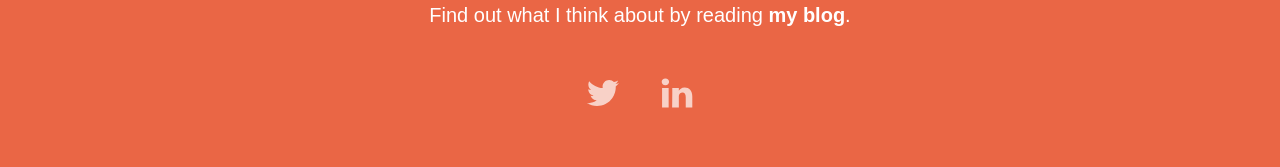
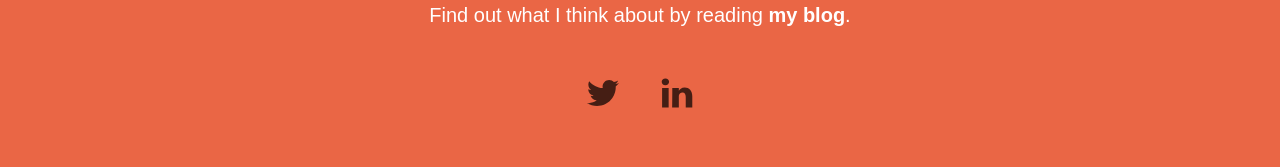
Before and after one commit to rubenduiveman/rd2019, a Vue app in the folder website/: page /#/ in a window 1280 px wide. Shown: the part 603-770 px from the top of the page. Built offline with nearby package versions, Linux system fonts and the light colour scheme.

Commit message:
Scoped socials styling.

```diff
--- a/website/src/components/Intro.vue
+++ b/website/src/components/Intro.vue
@@ -1,5 +1,5 @@
 <template>
-  <main>
+  <main class="intro">
     <h1>Ruben Duiveman</h1>
     <!-- <h2 class="faded">Full stack frontend developer</h2> -->
     <h2 class="faded">Product & UX</h2>
--- a/website/src/style/defaults.scss
+++ b/website/src/style/defaults.scss
@@ -104,25 +104,29 @@ a.outbound {
 	border-radius: 12px;
 }
 
-.theme-light [href*="twitter"],
+.theme-light footer [href*="twitter"],
+.theme-light .intro [href*="twitter"],
 .dark[href*="twitter"] {
 	background-image: url("assets/icons/twitter-dark.svg");
 	margin: 0 1vw;
 }
 
-.theme-light [href*="linkedin"],
+.theme-light footer [href*="linkedin"],
+.theme-light .intro [href*="linkedin"],
 .dark[href*="linkedin"] {
 	background-image: url("assets/icons/linkedin-dark.svg");
 	margin: 0 1vw;
 }
 
-.theme-dark [href*="twitter"],
+.theme-dark footer [href*="twitter"],
+.theme-dark .intro [href*="twitter"],
 .light[href*="twitter"] {
 	background-image: url("assets/icons/twitter-light.svg");
 	margin: 0 1vw;
 }
 
-.theme-dark [href*="linkedin"],
+.theme-dark footer [href*="linkedin"],
+.theme-dark .intro [href*="linkedin"],
 .light[href*="linkedin"] {
 	background-image: url("assets/icons/linkedin-light.svg");
 	margin: 0 1vw;
```
